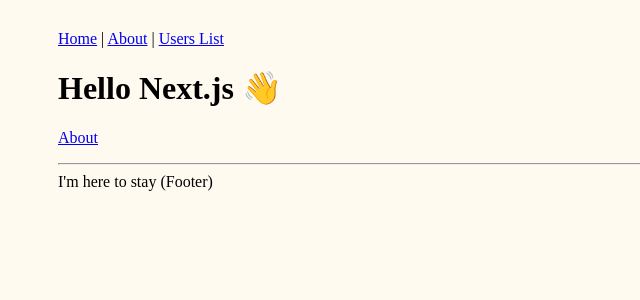
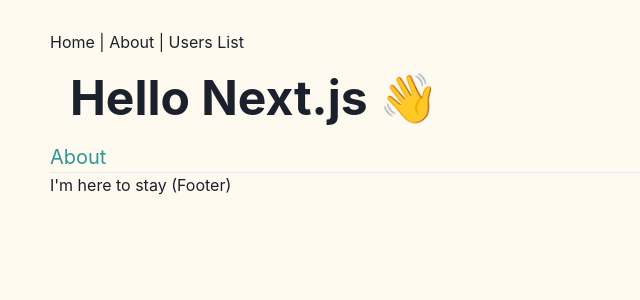
Before and after one commit to kenfj/tabedig, a Next.js app in the folder tabedig-app/: page / in a window 1280 px wide. Shown: the top 300 px of the page, without its empty margins (0-640 px from the left). Built offline with nearby package versions, Linux system fonts and the light colour scheme.

Commit message:
install chakra ui

```diff
--- /dev/null
+++ b/tabedig-app/src/pages/_app.tsx
@@ -0,0 +1,16 @@
+import { ChakraProvider } from "@chakra-ui/react"
+import type { AppProps } from 'next/app'
+
+// https://nextjs.org/docs/basic-features/typescript#custom-app
+// https://chakra-ui.com/docs/getting-started#nextjs
+// https://zenn.dev/catnose99/articles/2169dae14b58b6
+
+function MyApp({ Component, pageProps }: AppProps) {
+  return (
+    <ChakraProvider resetCSS>
+      <Component {...pageProps} />
+    </ChakraProvider>
+  )
+}
+
+export default MyApp
--- a/tabedig-app/src/pages/index.tsx
+++ b/tabedig-app/src/pages/index.tsx
@@ -1,14 +1,12 @@
-import Link from 'next/link'
+import { Heading, Link, Text } from '@chakra-ui/layout'
 import Layout from '../components/Layout'
 
 const IndexPage = () => (
   <Layout title="Home">
-    <h1>Hello Next.js 👋</h1>
-    <p>
-      <Link href="/about" passHref>
-        <a href="_">About</a>
-      </Link>
-    </p>
+    <Heading as='h1' size='2xl' m='5'>Hello Next.js 👋</Heading>
+    <Text fontSize='xl'>
+      <Link href="/about" color='teal.500'>About</Link>
+    </Text>
   </Layout>
 )
 
```
Also changed, not shown: tabedig-app/package.json (+7 -1 lines), 2 other files (tests, documents, lock files or other folders).
